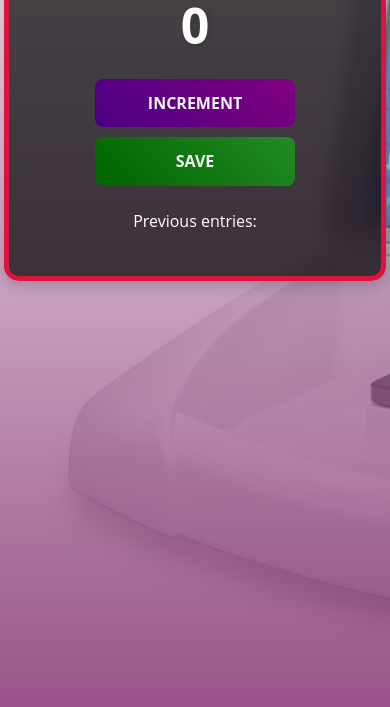
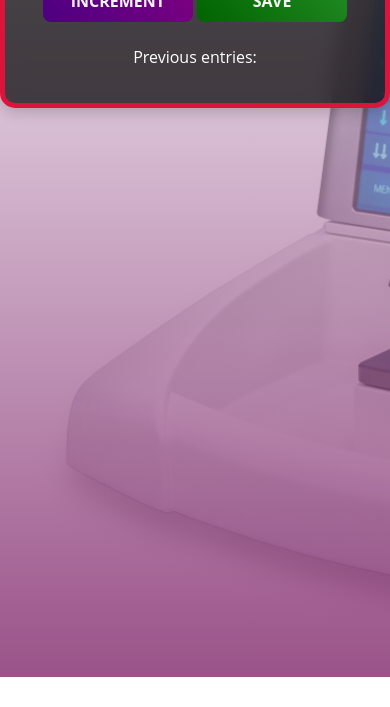
Before and after one commit to davidbasic1988/biopsy-counter, a website built with Vite: page index.html in a window 390 px wide. Shown: the part 187-894 px from the top of the page. After the commit the page ends 864 px from the top, so only its background shows below. Built offline with nearby package versions, Linux system fonts and the light colour scheme.

Commit message:
Update index.css
Added the mobile responsive adjustments.

```diff
--- a/index.css
+++ b/index.css
@@ -63,3 +63,22 @@ button:active {
 #save-btn {
     background: linear-gradient(45deg, darkgreen, forestgreen);
 }
+
+/* Mobile responsive adjustments */
+@media only screen and (max-width: 768px) {
+    .container {
+        max-width: 95%;
+        margin: 20px auto;
+        padding: 20px;
+    }
+
+    h2 {
+        font-size: 35px;
+        margin-bottom: 20px;
+    }
+
+    button {
+        width: 150px;
+        padding: 12px;
+    }
+}
```
